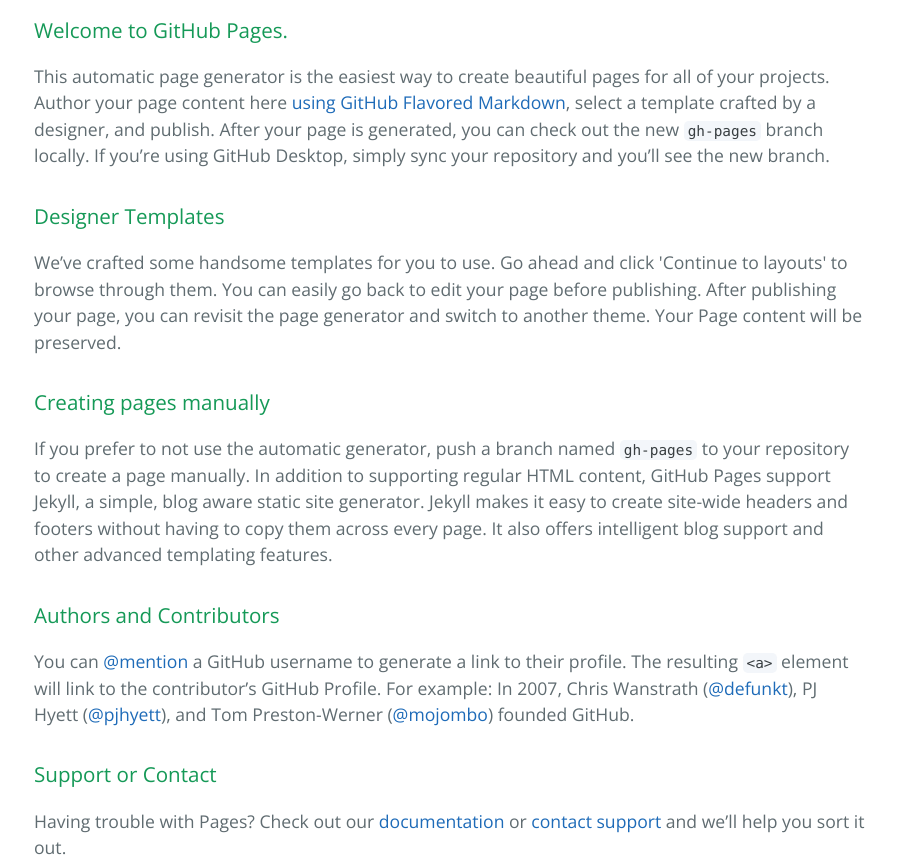
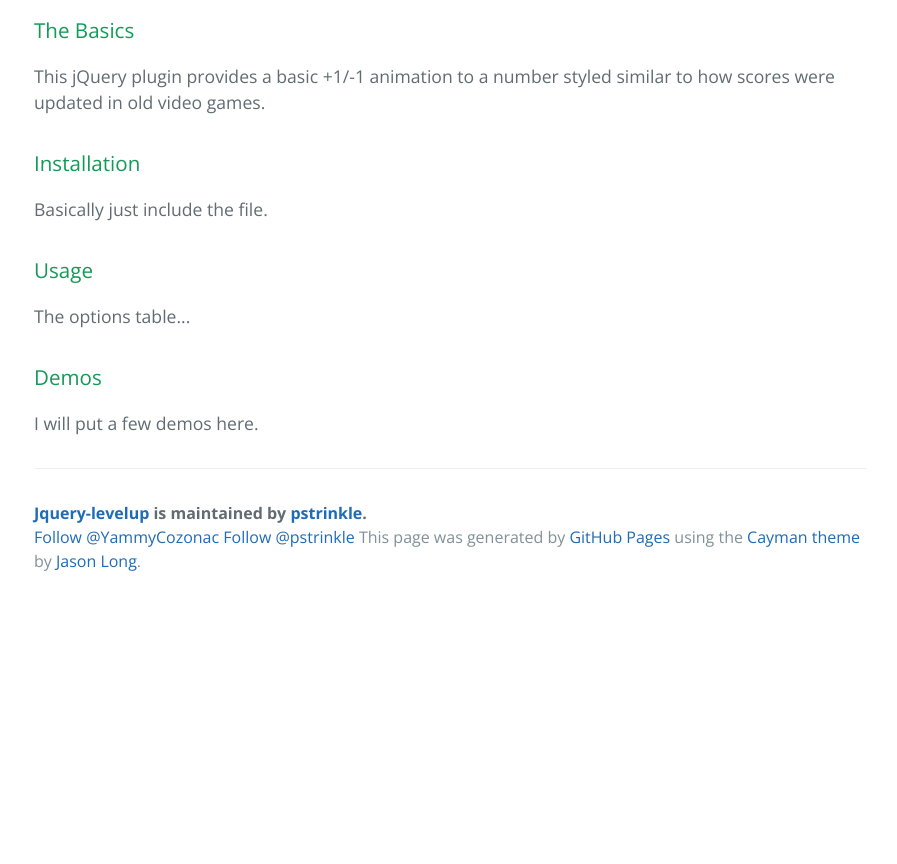
Before and after one commit to pstrinkle/jquery-levelup, a plain HTML site: page index.html in a window 1280 px wide. Shown: the part 400-1264 px from the top of the page, without its empty margins (190-1087 px from the left). After the commit the page ends 1005 px from the top, so only its background shows below. Drawn offline with nearby package versions, Linux system fonts and the light colour scheme.

Commit message:
initial attempt at the page.

```diff
--- a/index.html
+++ b/index.html
@@ -5,9 +5,13 @@
     <title>Jquery-levelup by pstrinkle</title>
     <meta name="viewport" content="width=device-width, initial-scale=1">
     <link rel="stylesheet" type="text/css" href="stylesheets/normalize.css" media="screen">
-    <link href='https://fonts.googleapis.com/css?family=Open+Sans:400,700' rel='stylesheet' type='text/css'>
+    <link href='//fonts.googleapis.com/css?family=Open+Sans:400,700' rel='stylesheet' type='text/css'>
     <link rel="stylesheet" type="text/css" href="stylesheets/stylesheet.css" media="screen">
     <link rel="stylesheet" type="text/css" href="stylesheets/github-light.css" media="screen">
+
+    <!-- above the fold, it is render-blocking deliberately. -->
+    <script src="//ajax.googleapis.com/ajax/libs/jquery/1.11.2/jquery.min.js"></script>
+    <script src="levelup.js"></script>
   </head>
   <body>
     <section class="page-header">
@@ -19,39 +23,25 @@
     </section>
 
     <section class="main-content">
-      <h3>
-<a id="welcome-to-github-pages" class="anchor" href="#welcome-to-github-pages" aria-hidden="true"><span aria-hidden="true" class="octicon octicon-link"></span></a>Welcome to GitHub Pages.</h3>
+      <h3><a id="basics" class="anchor" href="#basics" aria-hidden="true"><span aria-hidden="true" class="octicon octicon-link"></span></a>The Basics</h3>
+      <p>This jQuery plugin provides a basic +1/-1 animation to a number styled similar to how scores were updated in old video games.</p>
 
-<p>This automatic page generator is the easiest way to create beautiful pages for all of your projects. Author your page content here <a href="https://guides.github.com/features/mastering-markdown/">using GitHub Flavored Markdown</a>, select a template crafted by a designer, and publish. After your page is generated, you can check out the new <code>gh-pages</code> branch locally. If you’re using GitHub Desktop, simply sync your repository and you’ll see the new branch.</p>
+      <h3>Installation</h3>
+      <p>Basically just include the file.
 
-<h3>
-<a id="designer-templates" class="anchor" href="#designer-templates" aria-hidden="true"><span aria-hidden="true" class="octicon octicon-link"></span></a>Designer Templates</h3>
+      <h3>Usage</h3>
+      <p>The options table...</p>
 
-<p>We’ve crafted some handsome templates for you to use. Go ahead and click 'Continue to layouts' to browse through them. You can easily go back to edit your page before publishing. After publishing your page, you can revisit the page generator and switch to another theme. Your Page content will be preserved.</p>
-
-<h3>
-<a id="creating-pages-manually" class="anchor" href="#creating-pages-manually" aria-hidden="true"><span aria-hidden="true" class="octicon octicon-link"></span></a>Creating pages manually</h3>
-
-<p>If you prefer to not use the automatic generator, push a branch named <code>gh-pages</code> to your repository to create a page manually. In addition to supporting regular HTML content, GitHub Pages support Jekyll, a simple, blog aware static site generator. Jekyll makes it easy to create site-wide headers and footers without having to copy them across every page. It also offers intelligent blog support and other advanced templating features.</p>
-
-<h3>
-<a id="authors-and-contributors" class="anchor" href="#authors-and-contributors" aria-hidden="true"><span aria-hidden="true" class="octicon octicon-link"></span></a>Authors and Contributors</h3>
-
-<p>You can <a href="https://help.github.com/articles/basic-writing-and-formatting-syntax/#mentioning-users-and-teams" class="user-mention">@mention</a> a GitHub username to generate a link to their profile. The resulting <code>&lt;a&gt;</code> element will link to the contributor’s GitHub Profile. For example: In 2007, Chris Wanstrath (<a href="https://github.com/defunkt" class="user-mention">@defunkt</a>), PJ Hyett (<a href="https://github.com/pjhyett" class="user-mention">@pjhyett</a>), and Tom Preston-Werner (<a href="https://github.com/mojombo" class="user-mention">@mojombo</a>) founded GitHub.</p>
-
-<h3>
-<a id="support-or-contact" class="anchor" href="#support-or-contact" aria-hidden="true"><span aria-hidden="true" class="octicon octicon-link"></span></a>Support or Contact</h3>
-
-<p>Having trouble with Pages? Check out our <a href="https://help.github.com/pages">documentation</a> or <a href="https://github.com/contact">contact support</a> and we’ll help you sort it out.</p>
+      <h3>Demos</h3>
+      <p>I will put a few demos here.</p>
 
       <footer class="site-footer">
         <span class="site-footer-owner"><a href="https://github.com/pstrinkle/jquery-levelup">Jquery-levelup</a> is maintained by <a href="https://github.com/pstrinkle">pstrinkle</a>.</span>
-
+        <a href="https://twitter.com/YammyCozonac" class="twitter-follow-button" data-show-count="false" data-size="large">Follow @YammyCozonac</a> <script>!function(d,s,id){var js,fjs=d.getElementsByTagName(s)[0],p=/^http:/.test(d.location)?'http':'https';if(!d.getElementById(id)){js=d.createElement(s);js.id=id;js.src=p+'://platform.twitter.com/widgets.js';fjs.parentNode.insertBefore(js,fjs);}}(document, 'script', 'twitter-wjs');</script>
+        <a class="github-button" href="https://github.com/pstrinkle" data-style="mega" aria-label="Follow @pstrinkle on GitHub">Follow @pstrinkle</a>
         <span class="site-footer-credits">This page was generated by <a href="https://pages.github.com">GitHub Pages</a> using the <a href="https://github.com/jasonlong/cayman-theme">Cayman theme</a> by <a href="https://twitter.com/jasonlong">Jason Long</a>.</span>
+        <script async defer src="https://buttons.github.io/buttons.js"></script>
       </footer>
-
     </section>
-
-
   </body>
 </html>
```
